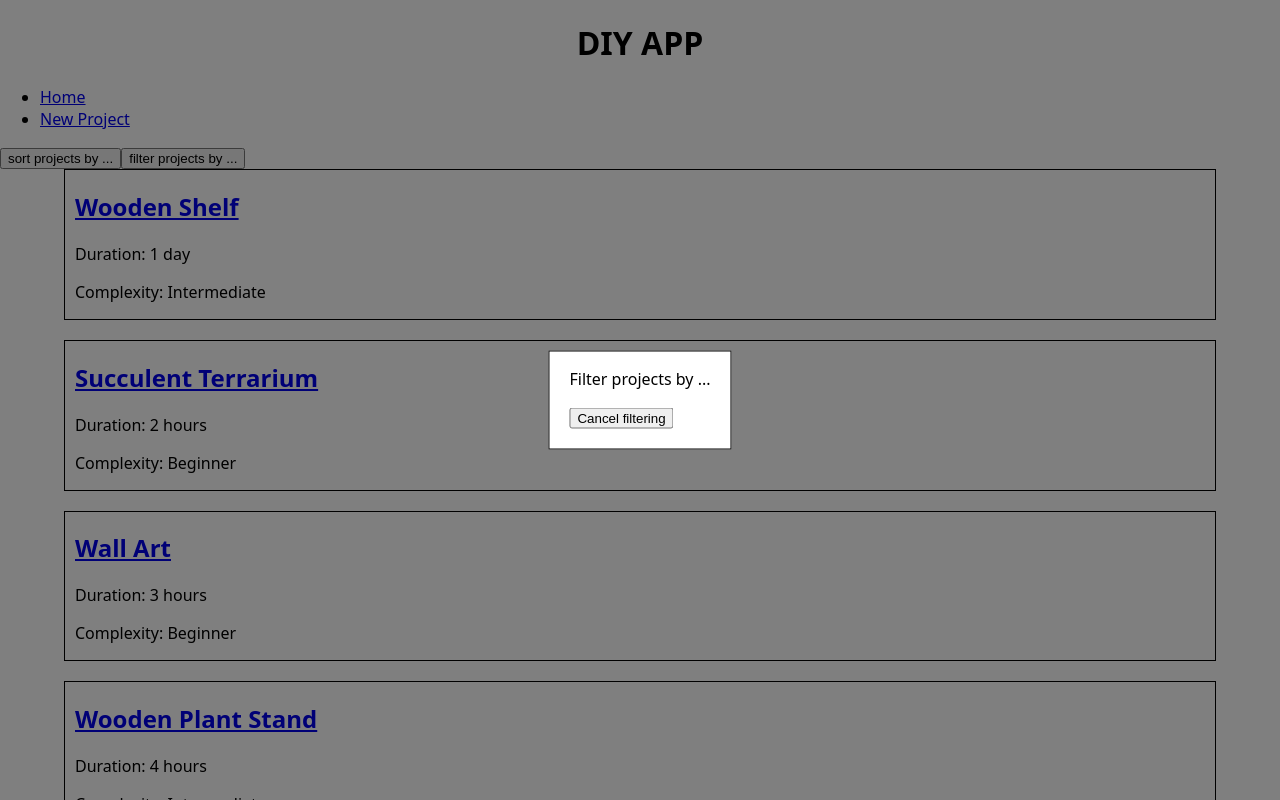
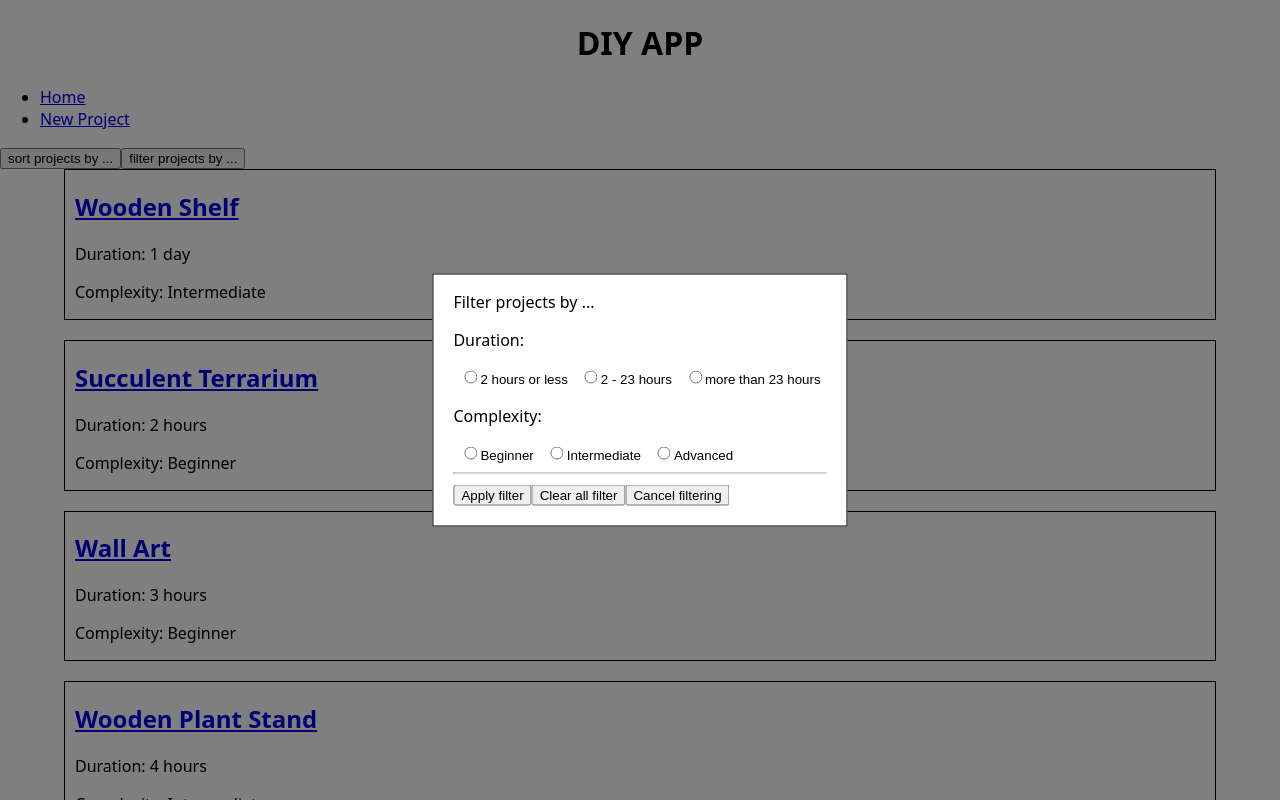
Before and after one commit to jana-scheidemann/DIY-App, a Next.js app: page / in a window 1280 px wide. Both pictures are taken after a click on the button "filter projects by ...". Shown: the top 800 px of the page. Built offline with nearby package versions, Linux system fonts and the light colour scheme.

Commit message:
add filter modal on overview page

```diff
--- a/components/ModalFilter.js
+++ b/components/ModalFilter.js
@@ -1,14 +1,75 @@
 import styled from "styled-components";
 
-export default function ModalFilter({ onCancelFilter }) {
+export default function ModalFilter({ onCancelFilter, onSubmit }) {
+  function handleFilterSubmit(event) {
+    event.preventDefault();
+    const formData = new FormData(event.target);
+    const filterData = Object.fromEntries(formData);
+    console.log(filterData);
+    onSubmit(filterData);
+  }
   return (
     <StyledBackground>
-      <StyledContainer>
+      <StyledFormContainer onSubmit={handleFilterSubmit}>
         <p>Filter projects by ...</p>
+        <p>Duration:</p>
+        <StyledSortButton type="button">
+          <input
+            type="radio"
+            id="duration-short"
+            name="duration"
+            value="short"
+          />
+          <label htmlFor="duration-short">2 hours or less</label>
+        </StyledSortButton>
+        <StyledSortButton type="button">
+          <input
+            type="radio"
+            id="duration-medium"
+            name="duration"
+            value="medium"
+          />
+          <label htmlFor="duration-medium">2 - 23 hours</label>
+        </StyledSortButton>
+        <StyledSortButton type="button">
+          <input type="radio" id="duration-long" name="duration" value="long" />
+          <label htmlFor="duration-long">more than 23 hours</label>
+        </StyledSortButton>
+        <p>Complexity:</p>
+        <StyledSortButton type="button">
+          <input
+            type="radio"
+            id="beginner"
+            name="complexity"
+            value="Beginner"
+          />
+          <label htmlFor="beginner">Beginner</label>
+        </StyledSortButton>
+        <StyledSortButton type="button">
+          <input
+            type="radio"
+            id="intermediate"
+            name="complexity"
+            value="Intermediate"
+          />
+          <label htmlFor="intermediate">Intermediate</label>
+        </StyledSortButton>
+        <StyledSortButton type="button">
+          <input
+            type="radio"
+            id="advanced"
+            name="complexity"
+            value="Advanced"
+          />
+          <label htmlFor="advanced">Advanced</label>
+        </StyledSortButton>
+        <hr />
+        <button type="submit">Apply filter</button>
+        <input type="reset" value="Clear all filter" />
         <button type="button" onClick={onCancelFilter}>
           Cancel filtering
         </button>
-      </StyledContainer>
+      </StyledFormContainer>
     </StyledBackground>
   );
 }
@@ -22,7 +83,7 @@ const StyledBackground = styled.div`
   background-color: rgba(0, 0, 0, 0.5);
 `;
 
-const StyledContainer = styled.div`
+const StyledFormContainer = styled.form`
   position: fixed;
   top: 50%;
   left: 50%;
@@ -31,3 +92,8 @@ const StyledContainer = styled.div`
   border: 1px solid black;
   padding: 0px 20px 20px 20px;
 `;
+
+const StyledSortButton = styled.button`
+  border: none;
+  background-color: white;
+`;
--- a/pages/_app.js
+++ b/pages/_app.js
@@ -5,17 +5,17 @@ import { uid } from "uid";
 
 export default function App({ Component, pageProps }) {
   const [projects, setProjects] = useState(initialProjects);
-
   function handleAddProject(newProject) {
     setProjects([{ id: uid(), ...newProject }, ...projects]);
   }
   function handleDeleteProject(id) {
     setProjects(projects.filter((project) => project.id !== id));
   }
+
+  const complexityOrder = { Advanced: 0, Intermediate: 1, Beginner: 2 };
   function handleSortProjectsByComplexityStartHigh() {
     setProjects(
       projects.toSorted((a, b) => {
-        const complexityOrder = { Advanced: 0, Intermediate: 1, Beginner: 2 };
         return complexityOrder[a.complexity] - complexityOrder[b.complexity];
       })
     );
@@ -23,12 +23,11 @@ export default function App({ Component, pageProps }) {
   function handleSortProjectsByComplexityStartLow() {
     setProjects(
       projects.toSorted((a, b) => {
-        const complexityOrder = { Beginner: 0, Intermediate: 1, Advanced: 2 };
         return complexityOrder[a.complexity] - complexityOrder[b.complexity];
       })
     );
   }
-  function handleSortProjectsByDurationStartLong() {
+
   const durationToHours = (duration) => {
     const durationValue = parseInt(duration);
     if (duration.toLowerCase() && duration.includes("hour")) {
@@ -44,6 +43,7 @@ export default function App({ Component, pageProps }) {
     }
     return duration;
   };
+  function handleSortProjectsByDurationStartLong() {
     setProjects(
       projects.sort((a, b) => {
         const durationA = durationToHours(a.duration);
@@ -53,21 +53,6 @@ export default function App({ Component, pageProps }) {
     );
   }
   function handleSortProjectsByDurationStartShort() {
-    const durationToHours = (duration) => {
-      const durationValue = parseInt(duration);
-      if (duration.toLowerCase() && duration.includes("hour")) {
-        return durationValue;
-      } else if (duration.toLowerCase() && duration.includes("day")) {
-        return durationValue * 24;
-      } else if (duration.toLowerCase() && duration.includes("week")) {
-        return durationValue * 24 * 7;
-      } else if (duration.toLowerCase() && duration.includes("month")) {
-        return durationValue * 24 * 30;
-      } else if (duration.toLowerCase() && duration.includes("year")) {
-        return durationValue * 24 * 365;
-      }
-      return duration;
-    };
     setProjects(
       projects.sort((a, b) => {
         const durationA = durationToHours(a.duration);
@@ -75,6 +60,34 @@ export default function App({ Component, pageProps }) {
         return durationA - durationB;
       })
     );
+  }
+
+  function handleFilterProjects(filterData) {
+    let filteredProjects = projects;
+
+    if (filterData.duration === "short") {
+      filteredProjects = filteredProjects.filter(
+        (project) => durationToHours(project.duration) <= 2
+      );
+    } else if (filterData.duration === "medium") {
+      filteredProjects = filteredProjects.filter(
+        (project) =>
+          durationToHours(project.duration) > 2 &&
+          durationToHours(project.duration) <= 23
+      );
+    } else if (filterData.duration === "long") {
+      filteredProjects = filteredProjects.filter(
+        (project) => durationToHours(project.duration) > 23
+      );
+    }
+
+    if (filterData.complexity) {
+      filteredProjects = filteredProjects.filter(
+        (project) => project.complexity === filterData.complexity
+      );
+    }
+
+    setProjects(filteredProjects);
   }
 
   return (
@@ -97,6 +110,7 @@ export default function App({ Component, pageProps }) {
         onSortProjectsByDurationStartShort={
           handleSortProjectsByDurationStartShort
         }
+        onFilterProjects={handleFilterProjects}
       />
     </>
   );
--- a/pages/index.js
+++ b/pages/index.js
@@ -11,6 +11,7 @@ export default function HomePage({
   onSortProjectsByComplexityStartLow,
   onSortProjectsByDurationStartLong,
   onSortProjectsByDurationStartShort,
+  onFilterProjects,
 }) {
   const [modalSort, setModalSort] = useState(false);
   function handleSort() {
@@ -43,6 +44,10 @@ export default function HomePage({
   function handleCancelFilter() {
     setModalFilter(false);
   }
+  function handleApplyFilter(filterData) {
+    onFilterProjects(filterData);
+    setModalFilter(false);
+  }
 
   return (
     <>
@@ -65,7 +70,12 @@ export default function HomePage({
       <button type="button" onClick={handleFilter}>
         filter projects by ...
       </button>
-      {modalFilter && <ModalFilter onCancelFilter={handleCancelFilter} />}
+      {modalFilter && (
+        <ModalFilter
+          onCancelFilter={handleCancelFilter}
+          onSubmit={handleApplyFilter}
+        />
+      )}
 
       <StyledSection>
         {projects.map((project) => (
```
Lines whose indentation alone changed are shown as unchanged.
